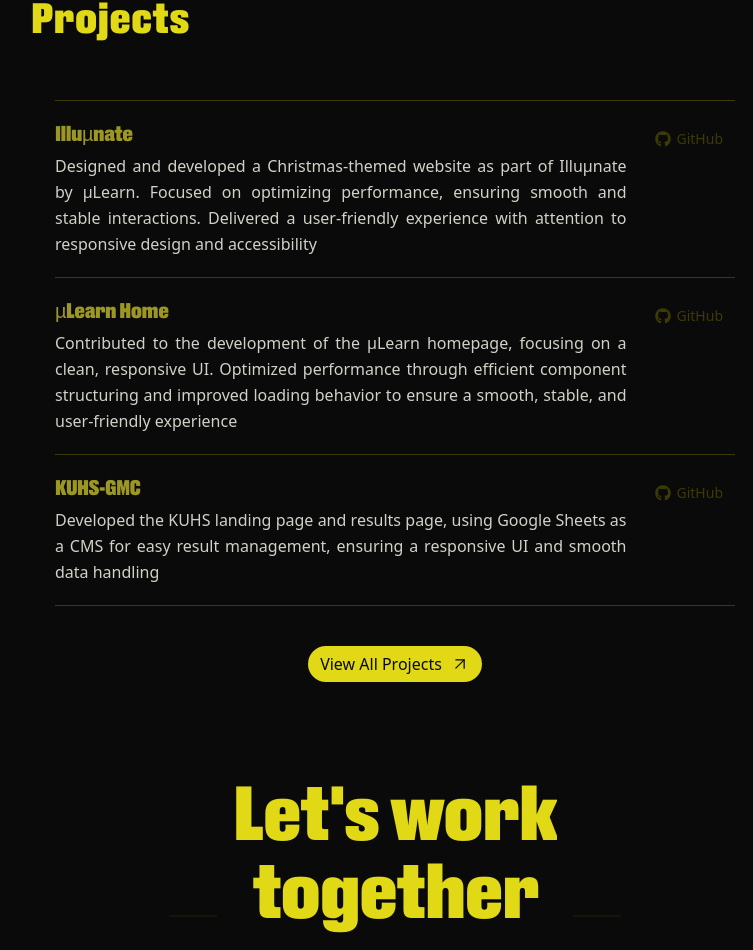
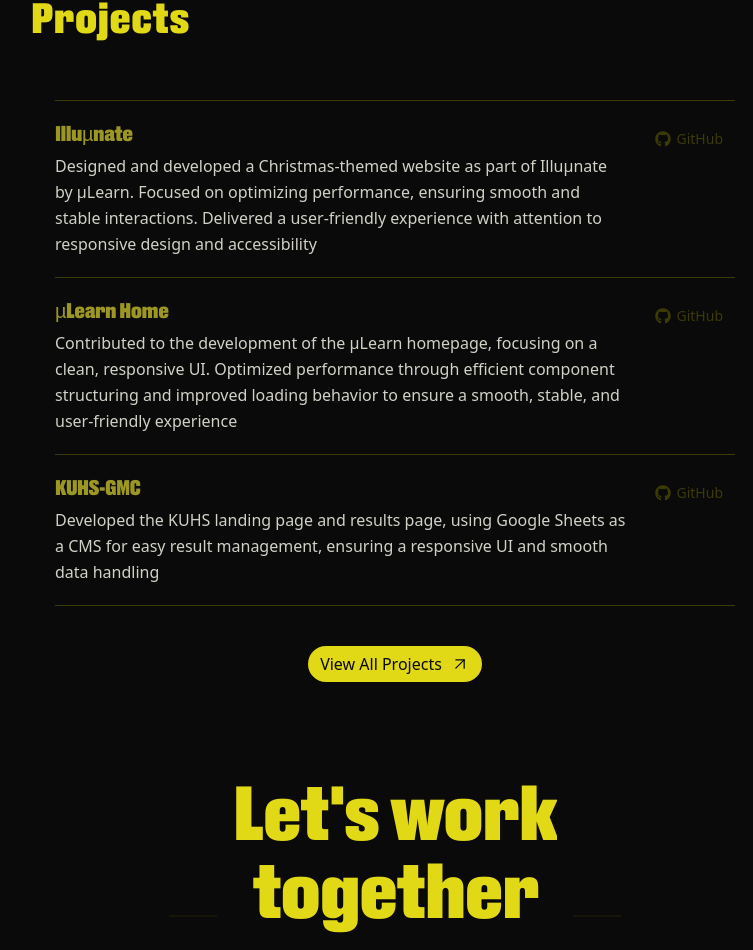
Before and after one commit to alvin-dennis/Personal-Portfolio-2.0, a Next.js app: page / in a window 1280 px wide. Shown: the part 3664-4614 px from the top of the page, without its empty margins (245-998 px from the left). Built offline with nearby package versions, Linux system fonts and the light colour scheme.

Commit message:
feat: remove justified text

```diff
--- a/src/app/(home)/_components/Projects.tsx
+++ b/src/app/(home)/_components/Projects.tsx
@@ -158,7 +158,7 @@
                     <p
                       className={`
                       text-foreground text-sm mt-1 leading-relaxed
-                      transition-all duration-300 ease-out text-justify
+                      transition-all duration-300 ease-out
                       ${hoveredIndex === index ? "text-foreground" : "text-foreground"}
                     `}
                     >
```
